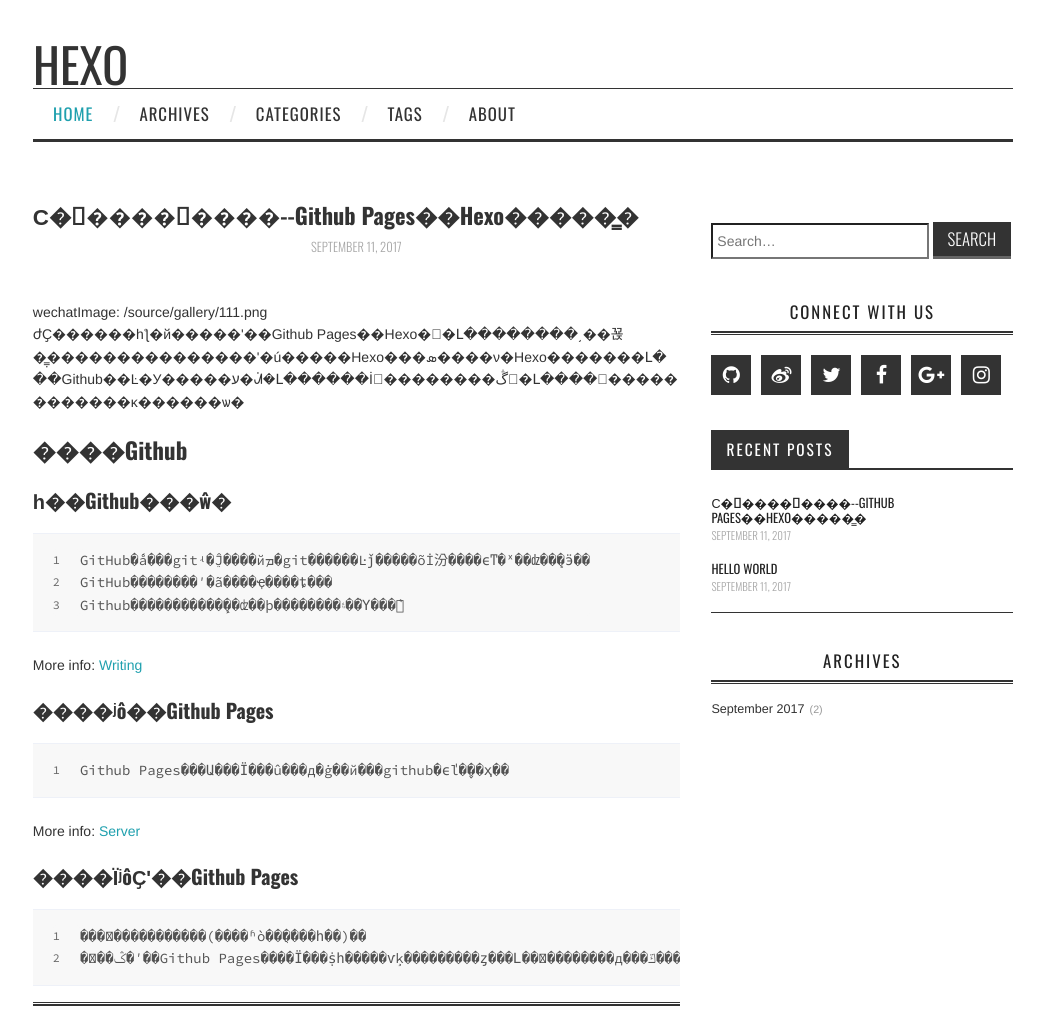
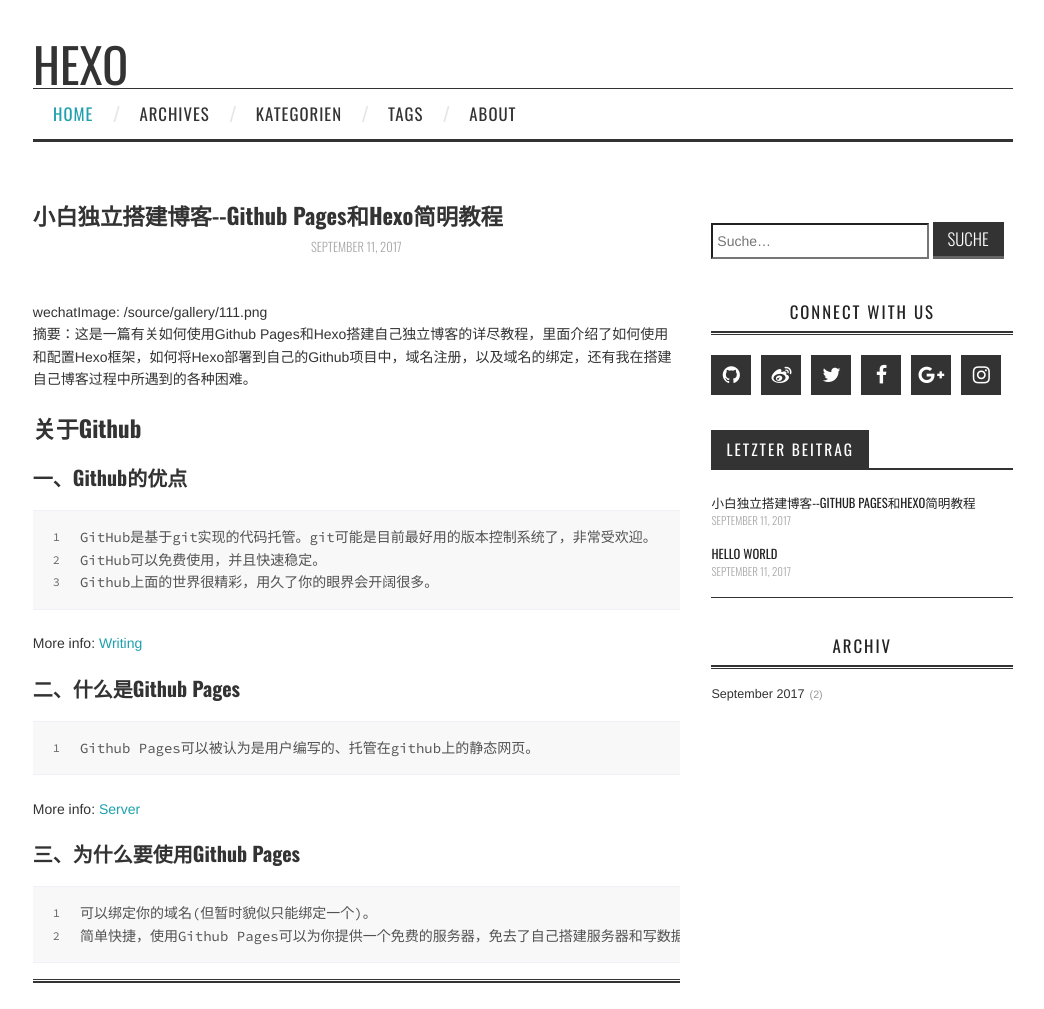
Before and after one commit to monmonYao/monmonYao.github.io, a plain HTML site: page index.html in a window 1280 px wide. Shown: the top 1009 px of the page, without its empty margins (117-1161 px from the left). Drawn offline with nearby package versions, Linux system fonts and the light colour scheme; some packages are replaced by stand-ins of ours; no server answers; a script that the page names is missing.

Commit message:
Site updated: 2017-09-12 14:48:22

```diff
--- a/index.html
+++ b/index.html
@@ -3,7 +3,7 @@
 <head>
   <meta charset="utf-8">
 
-  <title>Page 1 | Hexo</title>
+  <title>Seite 1 | Hexo</title>
   <meta name="viewport" content="width=device-width, initial-scale=1, maximum-scale=1">
 
 
@@ -77,7 +77,7 @@
 
                       <li class="menu-item menu-item-type-custom menu-item-object-custom menu-item-home menu-item-1663"> <a class="" href="/archives">Archives</a> </li>
 
-                      <li class="menu-item menu-item-type-custom menu-item-object-custom menu-item-home menu-item-1663"> <a class="" href="/categories">Categories</a> </li>
+                      <li class="menu-item menu-item-type-custom menu-item-object-custom menu-item-home menu-item-1663"> <a class="" href="/categories">Kategorien</a> </li>
 
                       <li class="menu-item menu-item-type-custom menu-item-object-custom menu-item-home menu-item-1663"> <a class="" href="/tags">Tags</a> </li>
 
@@ -107,7 +107,7 @@
 
 
     <h1 class="thumb" itemprop="name">
-      <a class="article-title" href="/2017/09/11/Github Pages And Hexo Introduction/">С�׶��������--Github Pages��Hexo�����̳�</a>
+      <a class="article-title" href="/2017/09/11/Github Pages And Hexo Introduction/">小白独立搭建博客--Github Pages和Hexo简明教程</a>
     </h1>
 
 
@@ -124,12 +124,12 @@
     </div>
     <div class="article-entry" itemprop="articleBody">
 
-        <p>wechatImage: /source/gallery/111.png<br>ժҪ������һƪ�й�����ʹ��Github Pages��Hexo��Լ��������͵��꾡�̳̣���������������ʹ�ú�����Hexo���ܣ����ν�Hexo�������Լ���Github��Ŀ�У�����ע�ᣬ�Լ������İ󶨣��������ڴ�Լ����͹������������ĸ������ѡ�</p>
-<h2 id="����Github"><a href="#����Github" class="headerlink" title="����Github"></a>����Github</h2><h3 id="һ��Github���w�"><a href="#һ��Github���w�" class="headerlink" title="һ��Github���ŵ�"></a>һ��Github���ŵ�</h3><figure class="highlight bash"><table><tr><td class="gutter"><pre><div class="line">1</div><div class="line">2</div><div class="line">3</div></pre></td><td class="code"><pre><div class="line">GitHub�ǻ���gitʵ�ֵĴ����йܡ�git������Ŀǰ�����õİ汾����ϵͳ�ˣ��ǳ��ܻ�ӭ��</div><div class="line">GitHub��������ʹ�ã����ҿ����ȶ���</div><div class="line">Github�����������ܾ��ʣ��þ��������۽��Ὺ���ܶࡣ</div></pre></td></tr></table></figure>
+        <p>wechatImage: /source/gallery/111.png<br>摘要：这是一篇有关如何使用Github Pages和Hexo搭建自己独立博客的详尽教程，里面介绍了如何使用和配置Hexo框架，如何将Hexo部署到自己的Github项目中，域名注册，以及域名的绑定，还有我在搭建自己博客过程中所遇到的各种困难。</p>
+<h2 id="关于Github"><a href="#关于Github" class="headerlink" title="关于Github"></a>关于Github</h2><h3 id="一、Github的优点"><a href="#一、Github的优点" class="headerlink" title="一、Github的优点"></a>一、Github的优点</h3><figure class="highlight bash"><table><tr><td class="gutter"><pre><div class="line">1</div><div class="line">2</div><div class="line">3</div></pre></td><td class="code"><pre><div class="line">GitHub是基于git实现的代码托管。git可能是目前最好用的版本控制系统了，非常受欢迎。</div><div class="line">GitHub可以免费使用，并且快速稳定。</div><div class="line">Github上面的世界很精彩，用久了你的眼界会开阔很多。</div></pre></td></tr></table></figure>
 <p>More info: <a href="https://hexo.io/docs/writing.html" target="_blank" rel="external">Writing</a></p>
-<h3 id="����ʲo��Github-Pages"><a href="#����ʲo��Github-Pages" class="headerlink" title="����ʲô��Github Pages"></a>����ʲô��Github Pages</h3><figure class="highlight bash"><table><tr><td class="gutter"><pre><div class="line">1</div></pre></td><td class="code"><pre><div class="line">Github Pages���Ա���Ϊ���û���д�ġ��й���github�ϵľ�̬��ҳ��</div></pre></td></tr></table></figure>
+<h3 id="二、什么是Github-Pages"><a href="#二、什么是Github-Pages" class="headerlink" title="二、什么是Github Pages"></a>二、什么是Github Pages</h3><figure class="highlight bash"><table><tr><td class="gutter"><pre><div class="line">1</div></pre></td><td class="code"><pre><div class="line">Github Pages可以被认为是用户编写的、托管在github上的静态网页。</div></pre></td></tr></table></figure>
 <p>More info: <a href="https://hexo.io/docs/server.html" target="_blank" rel="external">Server</a></p>
-<h3 id="����ΪʲoҪʹ��Github-Pages"><a href="#����ΪʲoҪʹ��Github-Pages" class="headerlink" title="����ΪʲôҪʹ��Github Pages"></a>����ΪʲôҪʹ��Github Pages</h3><figure class="highlight bash"><table><tr><td class="gutter"><pre><div class="line">1</div><div class="line">2</div></pre></td><td class="code"><pre><div class="line">���԰�����������(����ʱò��ֻ�ܰ���һ��)��</div><div class="line">�򵥿��ݣ�ʹ��Github Pages����Ϊ���ṩһ�����ѵķ���������ȥ���Լ����������д���ݿ����鷳��</div></pre></td></tr></table></figure>
+<h3 id="三、为什么要使用Github-Pages"><a href="#三、为什么要使用Github-Pages" class="headerlink" title="三、为什么要使用Github Pages"></a>三、为什么要使用Github Pages</h3><figure class="highlight bash"><table><tr><td class="gutter"><pre><div class="line">1</div><div class="line">2</div></pre></td><td class="code"><pre><div class="line">可以绑定你的域名(但暂时貌似只能绑定一个)。</div><div class="line">简单快捷，使用Github Pages可以为你提供一个免费的服务器，免去了自己搭建服务器和写数据库的麻烦。</div></pre></td></tr></table></figure>
 
 
     </div>
@@ -207,9 +207,9 @@
     <form class="search-form">
         <label style="width: 72%;">
             <span class="screen-reader-text">Search for:</span>
-            <input type="search" class="search-field" style="height: 36px; width: 100%;" placeholder=" Search…" value="" name="s" title="Search for:">
+            <input type="search" class="search-field" style="height: 36px; width: 100%;" placeholder=" Suche…" value="" name="s" title="Search for:">
         </label>
-        <input type="submit" class="search-form-submit" value="Search">
+        <input type="submit" class="search-form-submit" value="Suche">
     </form>
     <div class="ins-search">
     <div class="ins-search-mask"></div>
@@ -290,7 +290,7 @@
 
   <div class="widget_athemes_tabs">
     <ul id="widget-tab" class="clearfix widget-tab-nav">
-      <li class="active"><a>Recent Posts</a></li>
+      <li class="active"><a>letzter Beitrag</a></li>
     </ul>
     <div class="widget">
       <ul>
@@ -301,7 +301,7 @@
               <div class="widget-entry-summary" style="margin: 0;">
 
 
-              <h6 style="margin: 0;"><a href="/2017/09/11/Github Pages And Hexo Introduction/">С�׶��������--Github Pages��Hexo�����̳�</a></h6>
+              <h6 style="margin: 0;"><a href="/2017/09/11/Github Pages And Hexo Introduction/">小白独立搭建博客--Github Pages和Hexo简明教程</a></h6>
               <span>September 11, 2017</span>
             </div>
 
@@ -334,7 +334,7 @@
 
 
   <div class="widget-wrap">
-    <h3 class="widget-title">Archives</h3>
+    <h3 class="widget-title">Archiv</h3>
 
     <div class="widget">
       <ul class="archive-list"><li class="archive-list-item"><a class="archive-list-link" href="/archives/2017/09/">September 2017</a><span class="archive-list-count">2</span></li></ul>
```
Also changed, not shown: 2017/09/11/Github Pages And Hexo Introduction/index.html (+15 -15 lines), 2017/09/11/hello-world/index.html (+3 -3 lines), archives/2017/09/index.html (+8 -8 lines), archives/2017/index.html (+8 -8 lines), archives/index.html (+8 -8 lines).
